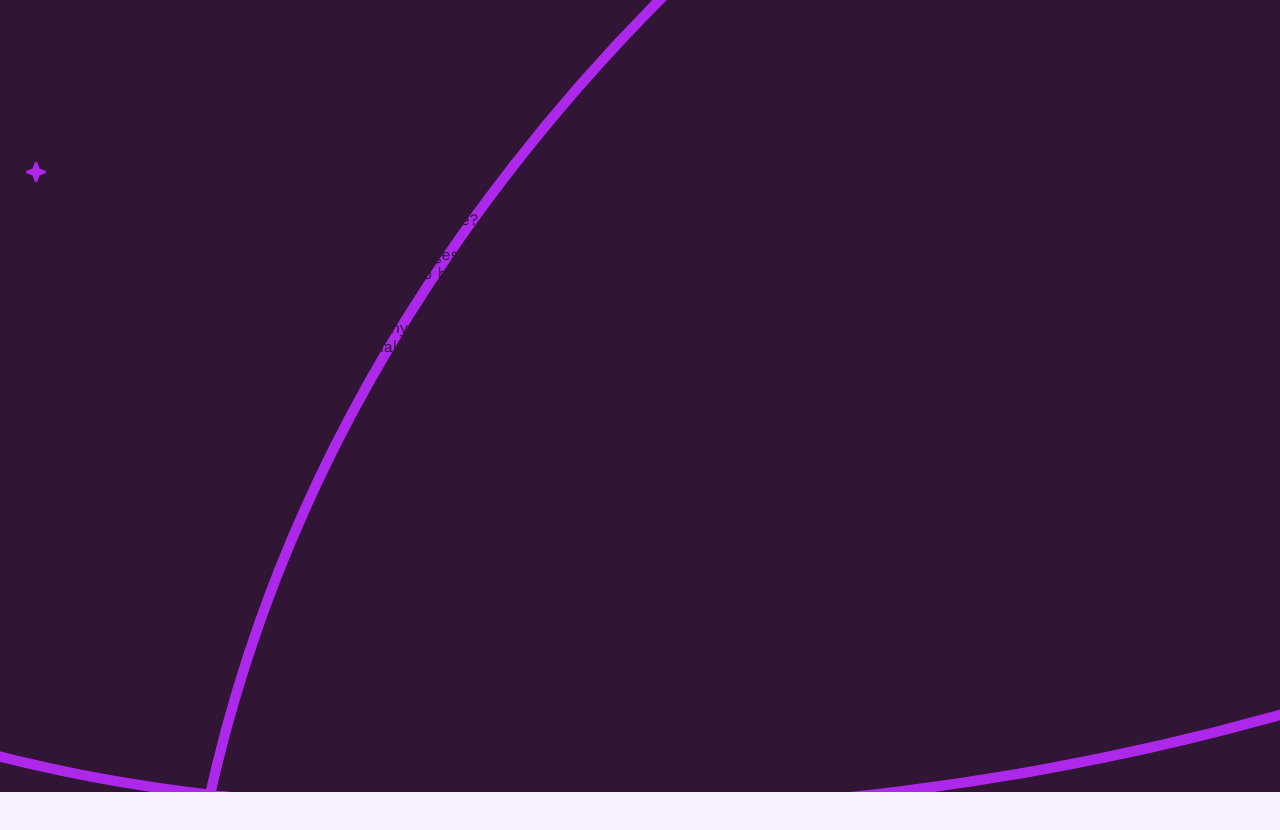
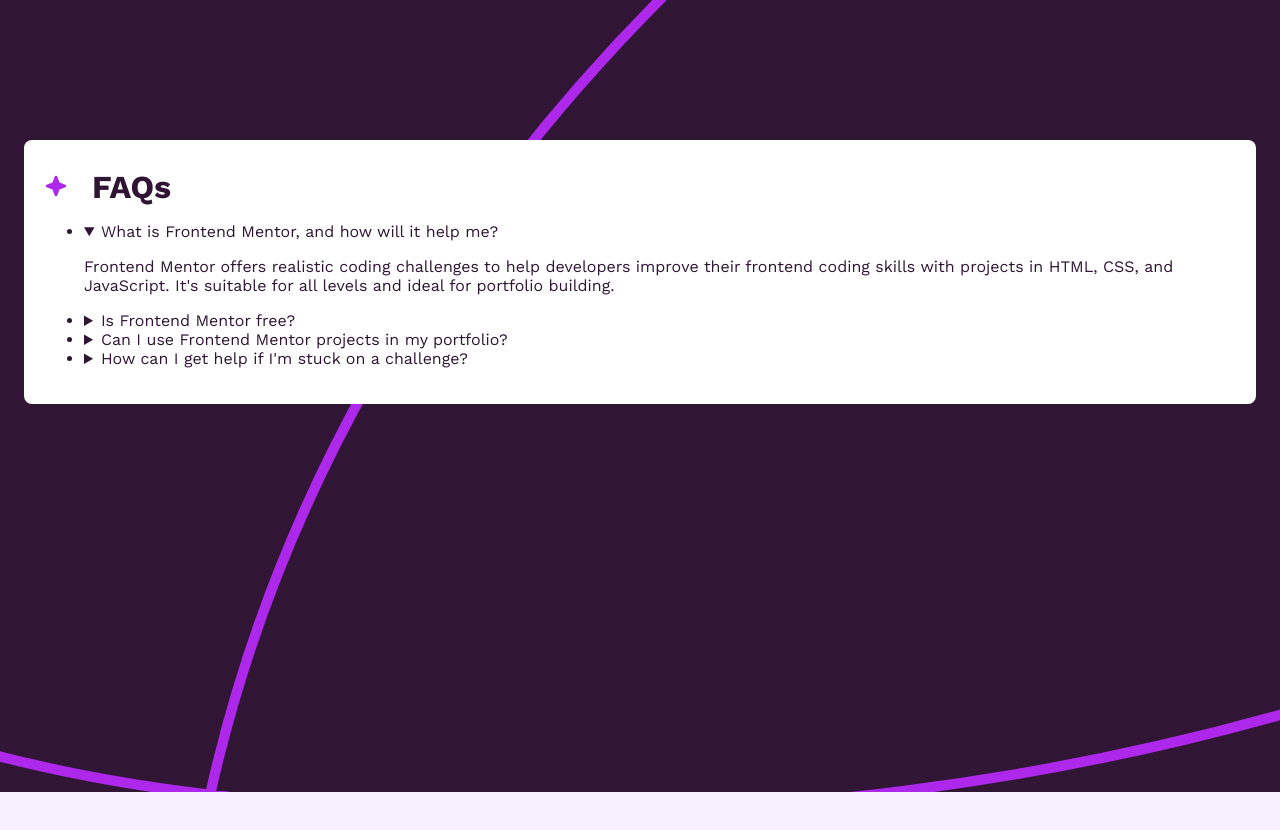
Before and after one commit to guzmanpdro/faq-accordion, a React (Vite) app: page / in a window 1280 px wide. Shown: the top 830 px of the page. Built offline with nearby package versions, Linux system fonts and the light colour scheme.

Commit message:
Add styles to the FaqAccordion component

```diff
--- /dev/null
+++ b/src/components/FaqAccordion.css
@@ -0,0 +1,13 @@
+.accordion {
+  padding: 28px 20px 20px;
+  background-color: var(--white);
+  border-radius: 8px;
+
+  & .title {
+    display: flex;
+    align-items: center;
+    gap: 24px;
+    margin: 0;
+    font-size: 32px;
+  }
+}
--- a/src/components/FaqAccordion.jsx
+++ b/src/components/FaqAccordion.jsx
@@ -1,17 +1,18 @@
 import { IconStar } from "./Icons"
 import FaqList from "./FaqList"
+import './FaqAccordion.css'
 
 function FaqAccordion({ title, faqs }) {
   return (
-    <article>
-      <h1>
+    <article className="accordion">
+      <h1 className="title">
         <span>
           <IconStar />
         </span>
         {title}
       </h1>
       <FaqList faqs={faqs} />
-    </article>
+    </article >
   )
 }
 
```
